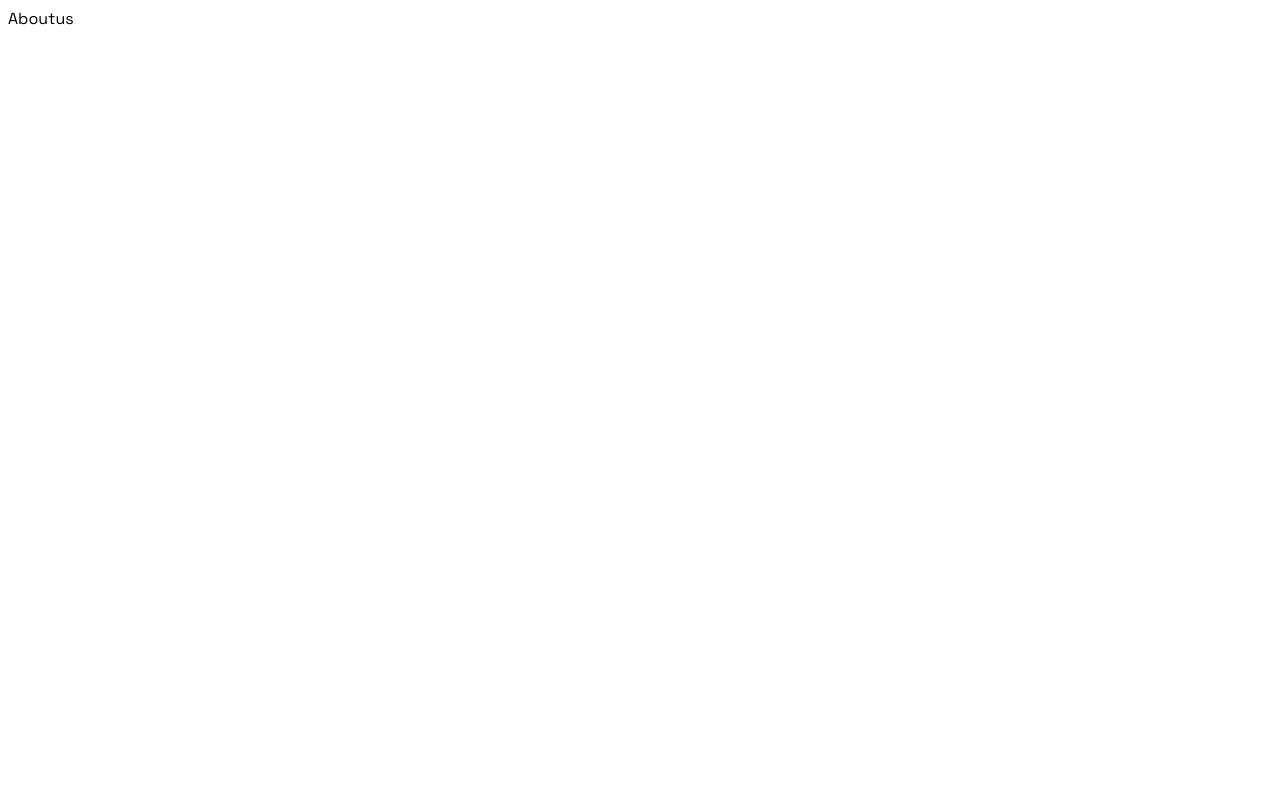
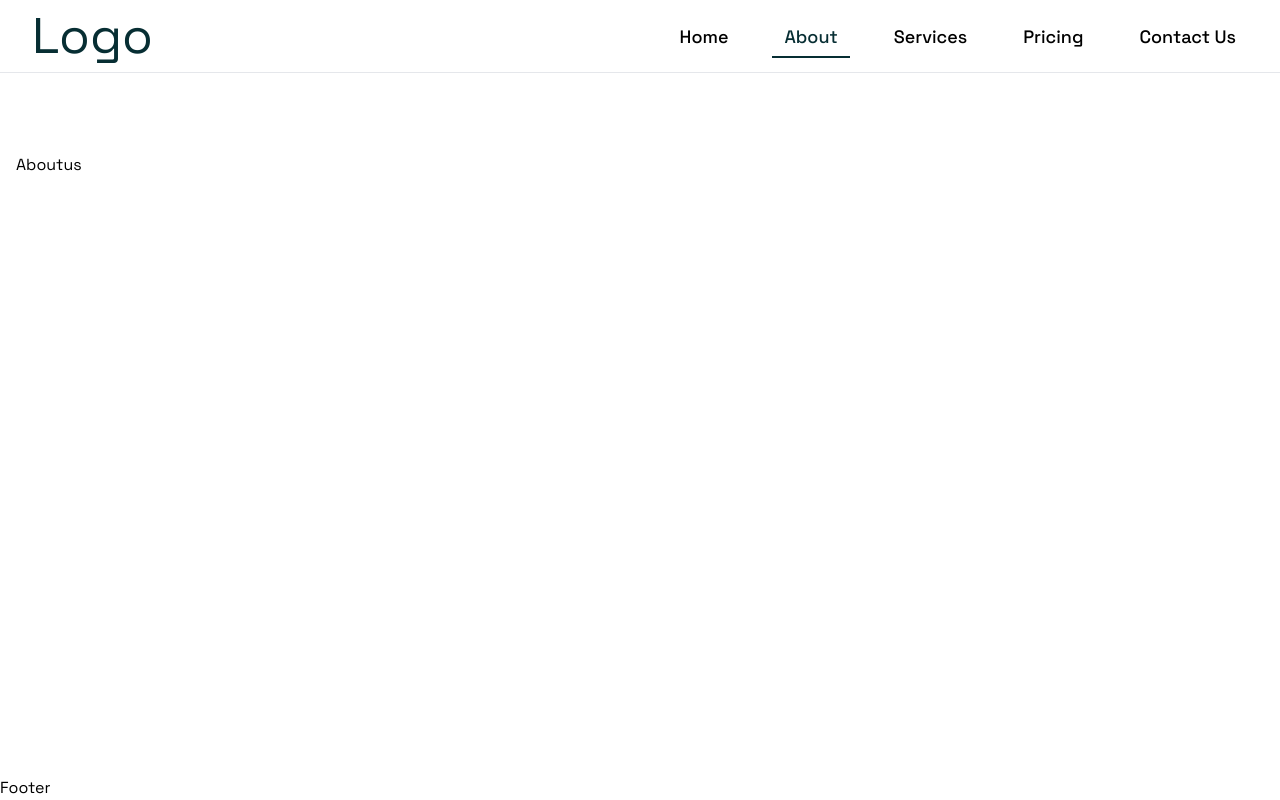
Before and after one commit to Tusharkothiya/Vicky-s-web, a React (Vite) app: page /about in a window 1280 px wide. Built offline with nearby package versions, Linux system fonts and the light colour scheme.

Commit message:
Design header

```diff
--- a/package.json
+++ b/package.json
@@ -11,6 +11,7 @@
   },
   "dependencies": {
     "@tailwindcss/vite": "^4.1.12",
+    "lucide-react": "^0.542.0",
     "react": "^19.1.1",
     "react-dom": "^19.1.1",
     "react-router-dom": "^7.8.2",
--- /dev/null
+++ b/src/layout/Footer.tsx
@@ -0,0 +1,8 @@
+
+const Footer = () => {
+  return (
+    <div>Footer</div>
+  )
+}
+
+export default Footer
--- /dev/null
+++ b/src/layout/Header.tsx
@@ -0,0 +1,104 @@
+import { useState, useEffect } from 'react';
+import { Menu, X } from 'lucide-react';
+import { Link, useLocation } from 'react-router-dom';
+
+const Header = () => {
+  const location = useLocation();
+  const [activeItem, setActiveItem] = useState('Home');
+  const [isMobileMenuOpen, setIsMobileMenuOpen] = useState(false);
+
+  const menuItems = [
+    { name: 'Home', href: '/' },
+    { name: 'About', href: '/about' },
+    { name: 'Services', href: '/services' },
+    { name: 'Pricing', href: '/pricing' },
+    { name: 'Contact Us', href: '/contact' }
+  ];
+
+  // Sync activeItem with current route
+  useEffect(() => {
+    const currentItem = menuItems.find(item => item.href === location.pathname);
+    if (currentItem) {
+      setActiveItem(currentItem.name);
+    }
+  }, [location.pathname]);
+
+  return (
+    <header className="bg-white border-b border-gray-200">
+      <div className="max-w-8xl mx-auto px-4 sm:px-6 lg:px-8">
+        <div className="flex justify-between items-center h-14 sm:h-18">
+          {/* Logo */}
+          <div className="flex-shrink-0">
+            <Link
+              to="/"
+              className="text-[30px] sm:text-[50px] font-[400] text-[#072E33] hover:text-blue-600 transition-colors duration-200"
+            >
+              Logo
+            </Link>
+          </div>
+
+          {/* Desktop Navigation */}
+          <nav className="hidden md:flex space-x-8">
+            {menuItems.map((item) => (
+              <Link
+                key={item.name}
+                to={item.href}
+                className={`relative px-3 py-2 text-[18px] transition-colors duration-200 font-[500] ${
+                  activeItem === item.name
+                    ? 'text-[#072E33]'
+                    : 'test-[#072E33CC] hover:text-[#072E33]'
+                }`}
+              >
+                {item.name}
+                {activeItem === item.name && (
+                  <span className="absolute bottom-0 left-0 w-full h-[2px] bg-[#072E33] transform transition-all duration-300"></span>
+                )}
+              </Link>
+            ))}
+          </nav>
+
+          {/* Mobile menu button */}
+          <div className="md:hidden">
+            <button
+              onClick={() => setIsMobileMenuOpen(!isMobileMenuOpen)}
+              className="text-gray-700 hover:text-blue-600 transition-colors duration-200"
+            >
+              {isMobileMenuOpen ? (
+                <X className="h-6 w-6 cursor-pointer" />
+              ) : (
+                <Menu className="h-6 w-6 cursor-pointer" />
+              )}
+            </button>
+          </div>
+        </div>
+
+        {/* Mobile Navigation */}
+        {isMobileMenuOpen && (
+          <div className="md:hidden border-t border-gray-200 bg-white">
+            <div className="px-2 pt-2 pb-3 space-y-1">
+              {menuItems.map((item) => (
+                <Link
+                  key={item.name}
+                  to={item.href}
+                  onClick={() => setIsMobileMenuOpen(false)}
+                  className={`relative block w-full text-left px-3 py-2 text-base font-medium transition-colors duration-200 ${
+                    activeItem === item.name
+                      ? 'text-[#072E33] bg-blue-50'
+                      : 'text-gray-700 hover:text-[#072E33] hover:bg-gray-50'
+                  }`}
+                >
+                  {item.name}
+                  {activeItem === item.name && (
+                    <span className="absolute left-0 top-0 w-1 h-full bg-[#072E33]"></span>
+                  )}
+                </Link>
+              ))}
+            </div>
+          </div>
+        )}
+      </div>
+    </header>
+  );
+};
+
+export default Header;
--- /dev/null
+++ b/src/layout/MainLayout.tsx
@@ -0,0 +1,24 @@
+import { Outlet } from "react-router-dom";
+import Header from "./Header";
+import Footer from "./Footer";
+
+const MainLayout = () => {
+  return (
+    <div className="flex flex-col min-h-screen">
+      {/* Header (Fixed at top) */}
+      <Header />
+
+      {/* Main Content (with padding to avoid overlap) */}
+      <main className="flex-1 mt-16 mb-16 overflow-auto">
+        <div className="container mx-auto p-4">
+          <Outlet /> {/* Renders nested routes here */}
+        </div>
+      </main>
+
+      {/* Footer (Fixed at bottom) */}
+      <Footer />
+    </div>
+  );
+};
+
+export default MainLayout;
--- a/src/routers/AppRouter.tsx
+++ b/src/routers/AppRouter.tsx
@@ -1,13 +1,16 @@
 import { BrowserRouter, Route, Routes } from "react-router-dom";
 import Home from "../pages/Home/Home";
 import Aboutus from "../pages/About/Aboutus";
+import MainLayout from "../layout/mainLayout";
 
 const AppRouter = () => {
   return (
     <BrowserRouter>
       <Routes>
-        <Route path="/" element={<Home />} />
-        <Route path="/about" element={<Aboutus />} />
+        <Route element={<MainLayout />}>
+          <Route index element={<Home />} />
+          <Route path="/about" element={<Aboutus />} />
+        </Route>
       </Routes>
     </BrowserRouter>
   );
--- a/src/stylesheets/index.css
+++ b/src/stylesheets/index.css
@@ -1,3 +1,5 @@
+@import "tailwindcss";
+
 body{
   font-family: "Space Grotesk";
 }
```
